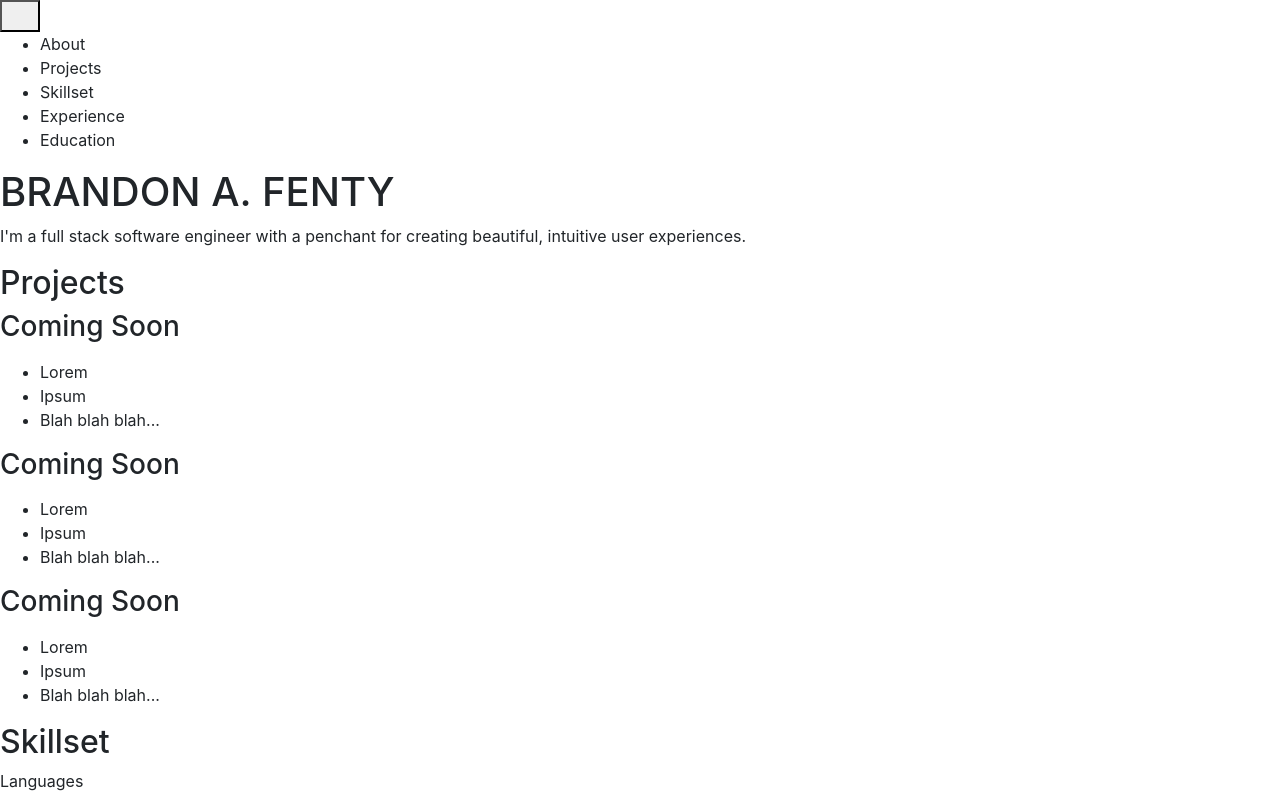
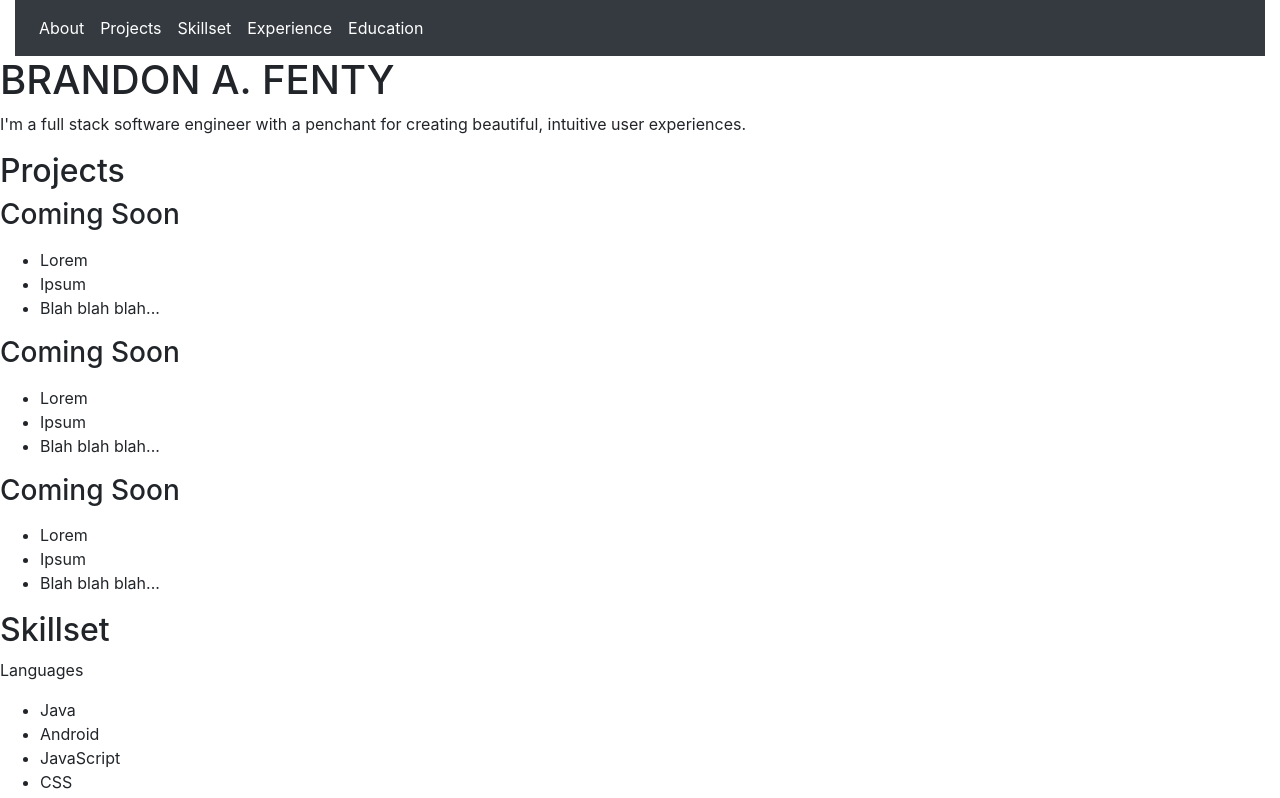
Before and after one commit to brandon-fenty/portfolio, a website: page public/index.html in a window 1280 px wide. Shown: the top 798 px of the page. Drawn offline with nearby package versions, Linux system fonts and the light colour scheme; files that its build step writes are made by us from their sources.

Commit message:
adds bootstrap navbar

```diff
--- a/public/index.html
+++ b/public/index.html
@@ -15,27 +15,27 @@
 </head>
 
 <body>
-    <header>
-        <nav>
-            <button>
+    <header class="container-fluid">
+        <nav class="navbar navbar-expand-lg navbar-dark bg-dark">
+            <button class="navbar-toggler collapsed" type="button" data-toggle="collapse" data-target="#nav-list" aria-controls="#nav-list" aria-expanded="false" aria-label="Toggle navigation">
                 <span class="navbar-toggler-icon"></span>
             </button>
-            <div>
-                <ul>
-                    <li class="nav-item">
-                        <a>About</a>
+            <div class="navbar-collapse collapse" id="nav-list" style>
+                <ul class="navbar-nav mr-auto">
+                    <li class="nav-item active">
+                        <a class="nav-link" href="#about">About</a>
                     </li>
-                    <li class="nav-item">
-                        <a>Projects</a>
+                    <li class="nav-item active">
+                        <a class="nav-link" href="#projects">Projects</a>
                     </li>
-                    <li class="nav-item">
-                        <a>Skillset</a>
+                    <li class="nav-item active">
+                        <a class="nav-link" href="skillset">Skillset</a>
                     </li>
-                    <li class="nav-item">
-                        <a>Experience</a>
+                    <li class="nav-item active">
+                        <a class="nav-link" href="experience">Experience</a>
                     </li>
-                    <li class="nav-item">
-                        <a>Education</a>
+                    <li class="nav-item active">
+                        <a class="nav-link" href="#education">Education</a>
                     </li>
                 </ul>
             </div>
@@ -141,10 +141,9 @@
     </footer>
 
 <!-- bootstrap cdn -->
-<script
-    src="https://stackpath.bootstrapcdn.com/bootstrap/4.1.1/js/bootstrap.bundle.min.js"
-    integrity="sha384-u/bQvRA/1bobcXlcEYpsEdFVK/vJs3+T+nXLsBYJthmdBuavHvAW6UsmqO2Gd/F9"
-    crossorigin="anonymous"></script>
+<script src="https://code.jquery.com/jquery-3.3.1.slim.min.js" integrity="sha384-q8i/X+965DzO0rT7abK41JStQIAqVgRVzpbzo5smXKp4YfRvH+8abtTE1Pi6jizo" crossorigin="anonymous"></script>
+<script src="https://cdnjs.cloudflare.com/ajax/libs/popper.js/1.14.3/umd/popper.min.js" integrity="sha384-ZMP7rVo3mIykV+2+9J3UJ46jBk0WLaUAdn689aCwoqbBJiSnjAK/l8WvCWPIPm49" crossorigin="anonymous"></script>
+<script src="https://stackpath.bootstrapcdn.com/bootstrap/4.1.3/js/bootstrap.min.js" integrity="sha384-ChfqqxuZUCnJSK3+MXmPNIyE6ZbWh2IMqE241rYiqJxyMiZ6OW/JmZQ5stwEULTy" crossorigin="anonymous"></script>
 <!-- jquery cdn -->
 <script
   src="https://code.jquery.com/jquery-3.3.1.min.js"
```
